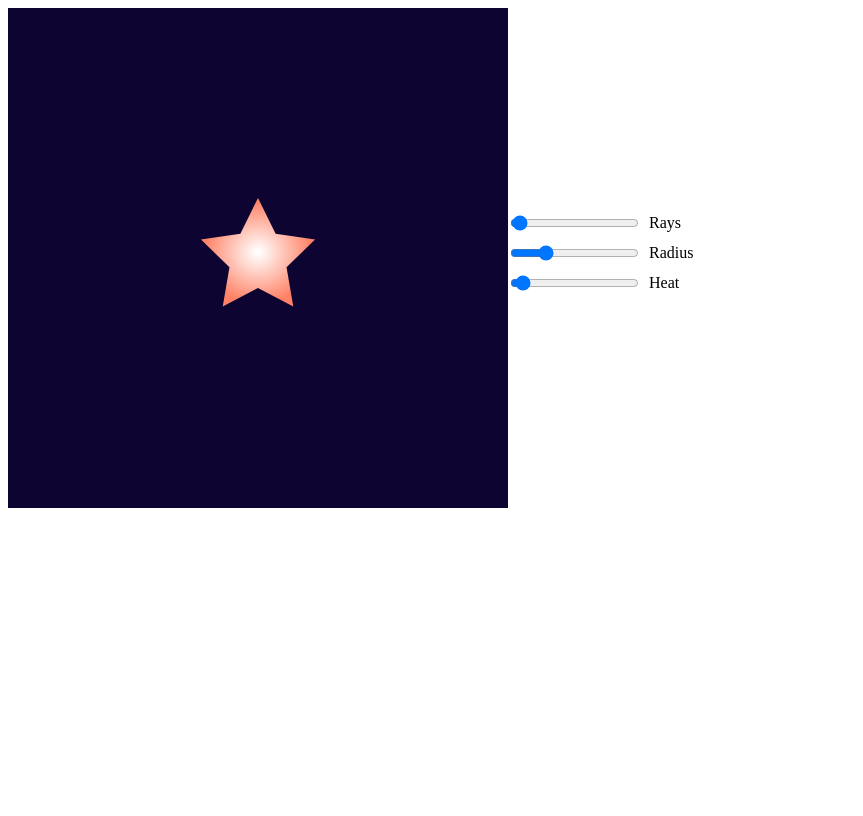
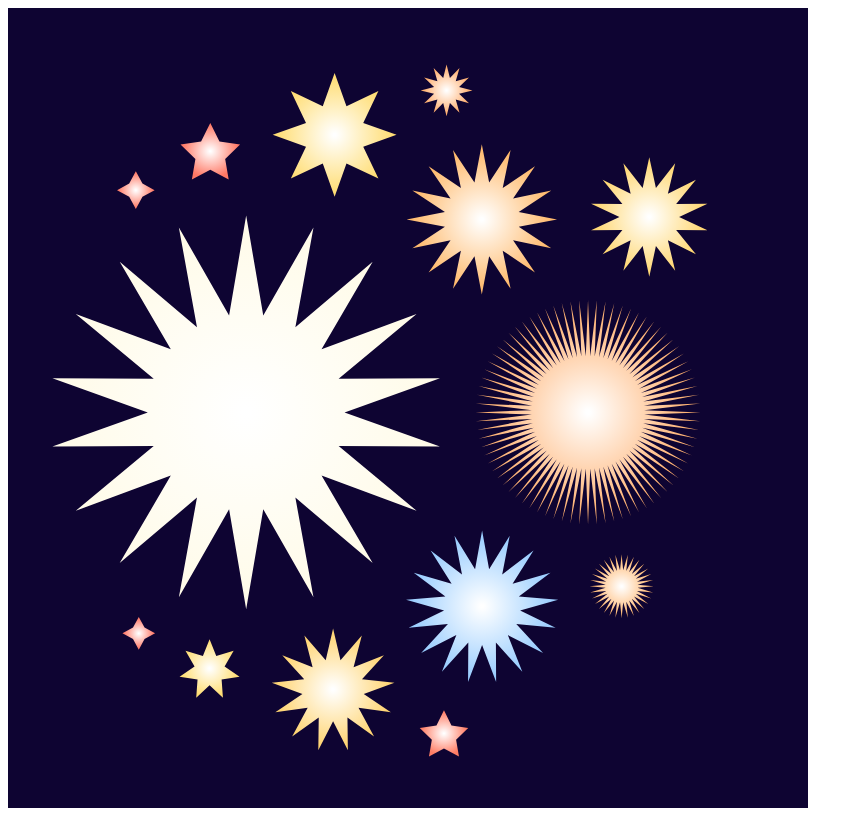
Before and after one commit to NataliaTepluhina/vue-d3-example, a Vue app: page / in a window 1280 px wide. Shown: the whole page, without its empty margins (0-863 px from the left). Built offline with nearby package versions, Linux system fonts and the light colour scheme.

Commit message:
Fixed an example to draw packed stars

```diff
--- /dev/null
+++ b/src/assets/dataset.js
@@ -0,0 +1,86 @@
+export default [
+  {
+    name: 'vuepress',
+    stars: 13101,
+    issues: 131,
+    contributors: 210,
+  },
+  {
+    name: 'vetur',
+    stars: 3489,
+    issues: 141,
+    contributors: 60,
+  },
+  {
+    name: 'vue-cli',
+    stars: 21462,
+    issues: 305,
+    contributors: 263,
+  },
+  {
+    name: 'vuejs.org',
+    stars: 3779,
+    issues: 80,
+    contributors: 546,
+  },
+  {
+    name: 'awesome-vue',
+    stars: 46548,
+    issues: 71,
+    contributors: 1497,
+  },
+  {
+    name: 'vue',
+    stars: 142452,
+    issues: 218,
+    contributors: 276,
+  },
+  {
+    name: 'vue-devtools',
+    stars: 14112,
+    issues: 139,
+    contributors: 82,
+  },
+  {
+    name: 'ui',
+    stars: 979,
+    issues: 5,
+    contributors: 6,
+  },
+  {
+    name: 'vue-router',
+    stars: 14041,
+    issues: 126,
+    contributors: 189,
+  },
+  {
+    name: 'rfcs',
+    stars: 1296,
+    issues: 9,
+    contributors: 6,
+  },
+  {
+    name: 'vue-class-component',
+    stars: 3605,
+    issues: 8,
+    contributors: 28,
+  },
+  {
+    name: 'vue-test-utils',
+    stars: 2468,
+    issues: 69,
+    contributors: 163,
+  },
+  {
+    name: 'vuefire',
+    stars: 2392,
+    issues: 14,
+    contributors: 25,
+  },
+  {
+    name: 'vuex',
+    stars: 20813,
+    issues: 87,
+    contributors: 246,
+  },
+];
--- a/src/components/Chart.vue
+++ b/src/components/Chart.vue
@@ -1,79 +1,99 @@
 <template>
   <div class="wrapper">
-    <svg width="500" height="500">
+    <svg width="800" height="800">
+      <rect width="100%" height="100%" fill="#0E0432" />
+      <g
+        v-for="repo in layoutData.children"
+        :key="repo.data.name"
+        :style="{
+          transform: `translate(${repo.x}px, ${repo.y}px)`,
+        }"
+      >
         <defs>
-        <radialGradient id="exampleGradient">
+          <radialGradient :id="`starGradient-${repo.data.name}`">
             <stop offset="2%" stop-color="white" />
-          <stop offset="95%" :stop-color="starColor" />
+            <stop offset="95%" :stop-color="starColor(repo.data)" />
           </radialGradient>
         </defs>
-      <rect width="100%" height="100%" fill="#0E0432" />
+        -->
         <path
           class="radial"
-        :d="radialData"
-        transform="translate(250, 250)"
-        fill="url(#exampleGradient)"
+          :d="radialData(repo)"
+          :fill="`url(#starGradient-${repo.data.name})`"
         ></path>
+      </g>
     </svg>
-    <aside>
-      <div class="range-input">
-        <input type="range" name="rays" min="4" max="60" v-model="rays" />
-        <label for="rays">Rays</label>
-      </div>
-      <div class="range-input">
-        <input type="range" name="radius" min="10" max="50" v-model="radius" />
-        <label for="radius">Radius</label>
-      </div>
-      <div class="range-input">
-        <input type="range" name="heat" min="1" max="100" v-model="heat" />
-        <label for="rays">Heat</label>
-      </div>
-    </aside>
   </div>
 </template>
 
 <script>
-import { interpolateCubehelixDefault } from 'd3';
 import { scaleLinear, scaleSequential } from 'd3-scale';
 import { lineRadial } from 'd3-shape';
+import { min, max } from 'd3-array';
+import { hierarchy, pack } from 'd3-hierarchy';
+import dataset from '../assets/dataset';
 export default {
   data() {
     return {
-      radius: 20,
-      rays: 5,
-      heat: 5,
+      repositories: dataset,
     };
   },
-  computed: {
-    outerCircleRadius() {
+  methods: {
+    minValue(prop) {
+      const arr = this.repositories.map(repo => repo[prop]);
+      return min(arr);
+    },
+    maxValue(prop) {
+      const arr = this.repositories.map(repo => repo[prop]);
+      return max(arr);
+    },
+    radialPoints(repo) {
       const scale = scaleLinear()
-        .domain([0, 100])
-        .range([0, 300]);
-      return scale(this.radius);
-    },
-    innerCircleRadius() {
-      return this.outerCircleRadius * 0.5;
-    },
-    radialPoints() {
-      const step = 2 / (this.rays * 2);
+        .domain([this.minValue('contributors'), this.maxValue('contributors')])
+        .range([4, 80]);
+      const rays = Math.round(scale(repo.data.contributors));
+      const step = 2 / (rays * 2);
       const points = [];
       for (let i = 0; i <= 2; i += step) {
-        const interval = Math.round(i * this.rays);
-        const radius =
-          interval % 2 ? this.innerCircleRadius : this.outerCircleRadius;
+        const interval = Math.round(i * rays);
+        const radius = interval % 2 ? repo.r * 0.5 : repo.r;
         points.push([Math.PI * i, radius]);
       }
       return points;
     },
-    radialData() {
+    radialData(repo) {
       const radialLineGenerator = lineRadial();
-      return radialLineGenerator(this.radialPoints);
+      return radialLineGenerator(this.radialPoints(repo));
     },
-    starColor() {
+    starColor(repo) {
+      const scaledIssues = scaleLinear()
+        .domain([this.minValue('issues'), this.maxValue('issues')])
+        .range([0, 100]);
       const myColor = scaleLinear()
         .domain([0, 25, 50, 75, 100])
         .range(['#ff7665', '#ffb469', '#ffe876', '#fff', '#99cdff']);
-      return myColor(this.heat);
+      return myColor(scaledIssues(repo.issues));
+    },
+  },
+  computed: {
+    transformedRepoData() {
+      return {
+        name: 'Top Level',
+        children: this.repositories.map(repo => ({
+          ...repo,
+          parent: 'Top Level',
+        })),
+      };
+    },
+    layoutData() {
+      const rootHierarchy = hierarchy(this.transformedRepoData)
+        .sum(d => d.stars)
+        .sort((a, b) => {
+          return b.value - a.value;
+        });
+      return pack()
+        .size([800, 800])
+        .padding(40)(rootHierarchy);
     },
   },
 };
```
Also changed, not shown: src/assets/dataset.json (deleted, +0 -86 lines). Lines whose indentation alone changed are shown as unchanged.
